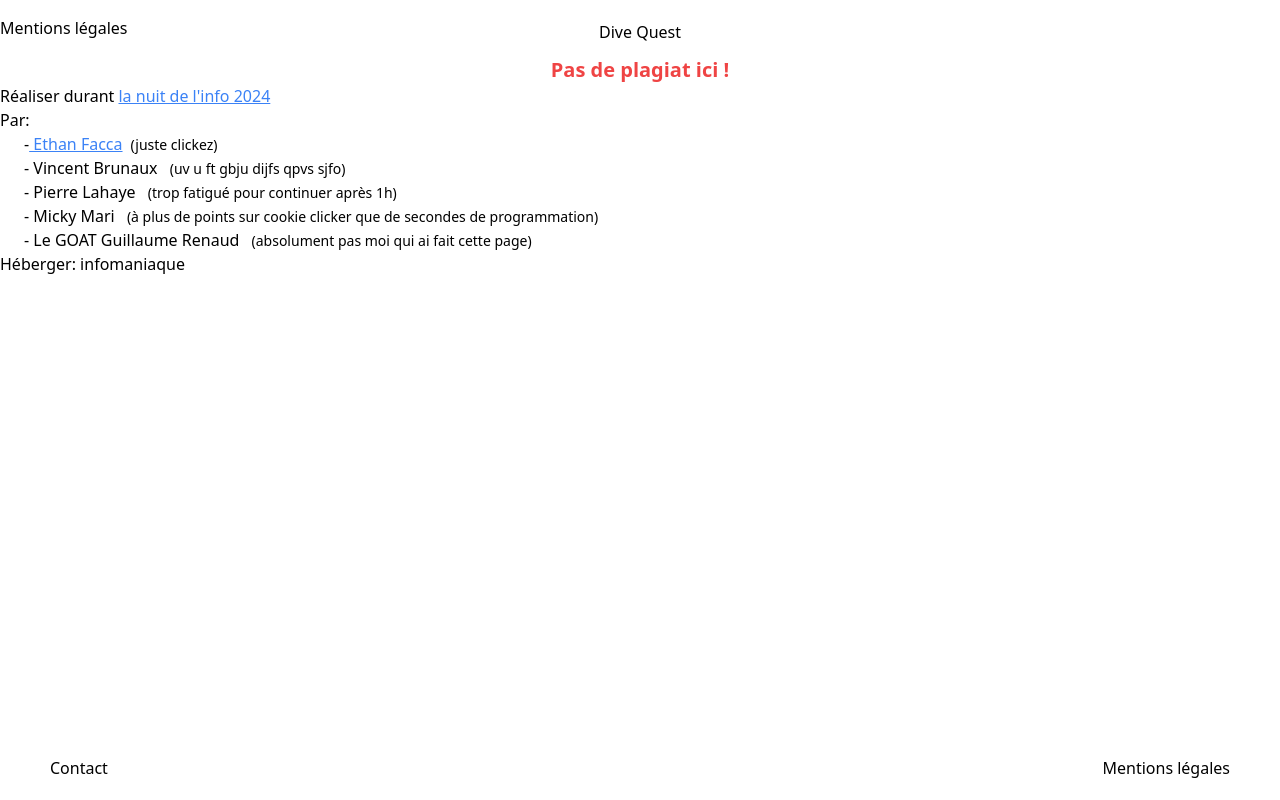
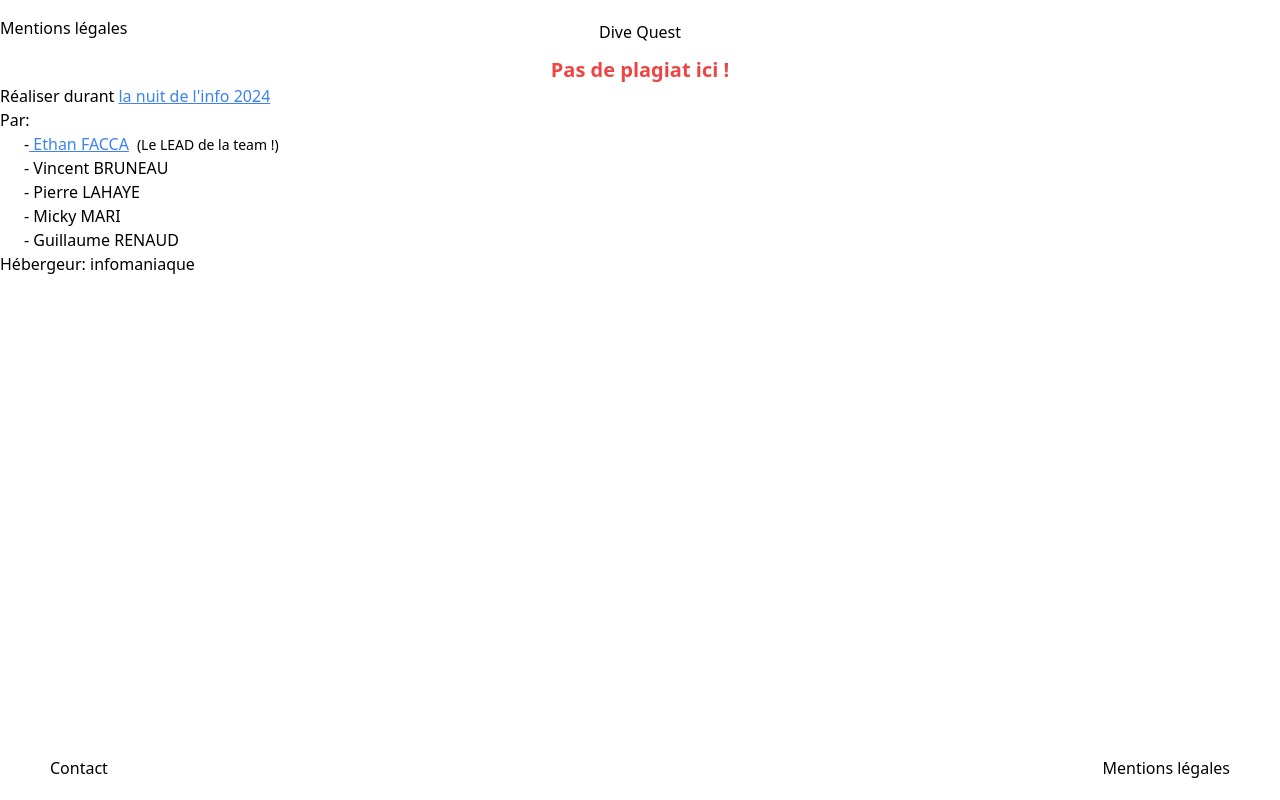
Before and after one commit to les-optimciens-du-web/divequest, a Nuxt app: page /mentions-legales in a window 1280 px wide. Built offline with nearby package versions, Linux system fonts and the light colour scheme.

Commit message:
maj mention-legales

```diff
--- a/pages/mentions-legales.vue
+++ b/pages/mentions-legales.vue
@@ -23,35 +23,28 @@
                 target="_blank"
                 class="text-blue-500 underline"
             >
-                Ethan Facca</a
+                Ethan FACCA</a
             >
-            <span class="text-sm ml-2">(juste clickez)</span>
+            <span class="text-sm ml-2">(Le LEAD de la team !)</span>
         </p>
         <p class="ml-6">
-            - Vincent Brunaux
-            <span class="text-sm ml-2">(uv u ft gbju dijfs qpvs sjfo)</span>
+            - Vincent BRUNEAU
+            <span class="text-sm ml-2"></span>
         </p>
         <p class="ml-6">
-            - Pierre Lahaye
-            <span class="text-sm ml-2"
-                >(trop fatigué pour continuer après 1h)</span
-            >
+            - Pierre LAHAYE
+            <span class="text-sm ml-2"></span>
         </p>
         <p class="ml-6">
-            - Micky Mari
-            <span class="text-sm ml-2"
-                >(à plus de points sur cookie clicker que de secondes de
-                programmation)</span
-            >
+            - Micky MARI
+            <span class="text-sm ml-2"></span>
         </p>
         <p class="ml-6">
-            - Le GOAT Guillaume Renaud
-            <span class="text-sm ml-2"
-                >(absolument pas moi qui ai fait cette page)</span
-            >
+            - Guillaume RENAUD
+            <span class="text-sm ml-2"></span>
         </p>
     </h3>
-    <h4>Héberger: infomaniaque</h4>
+    <h4>Hébergeur: infomaniaque</h4>
 </template>
 
 <script></script>
```
